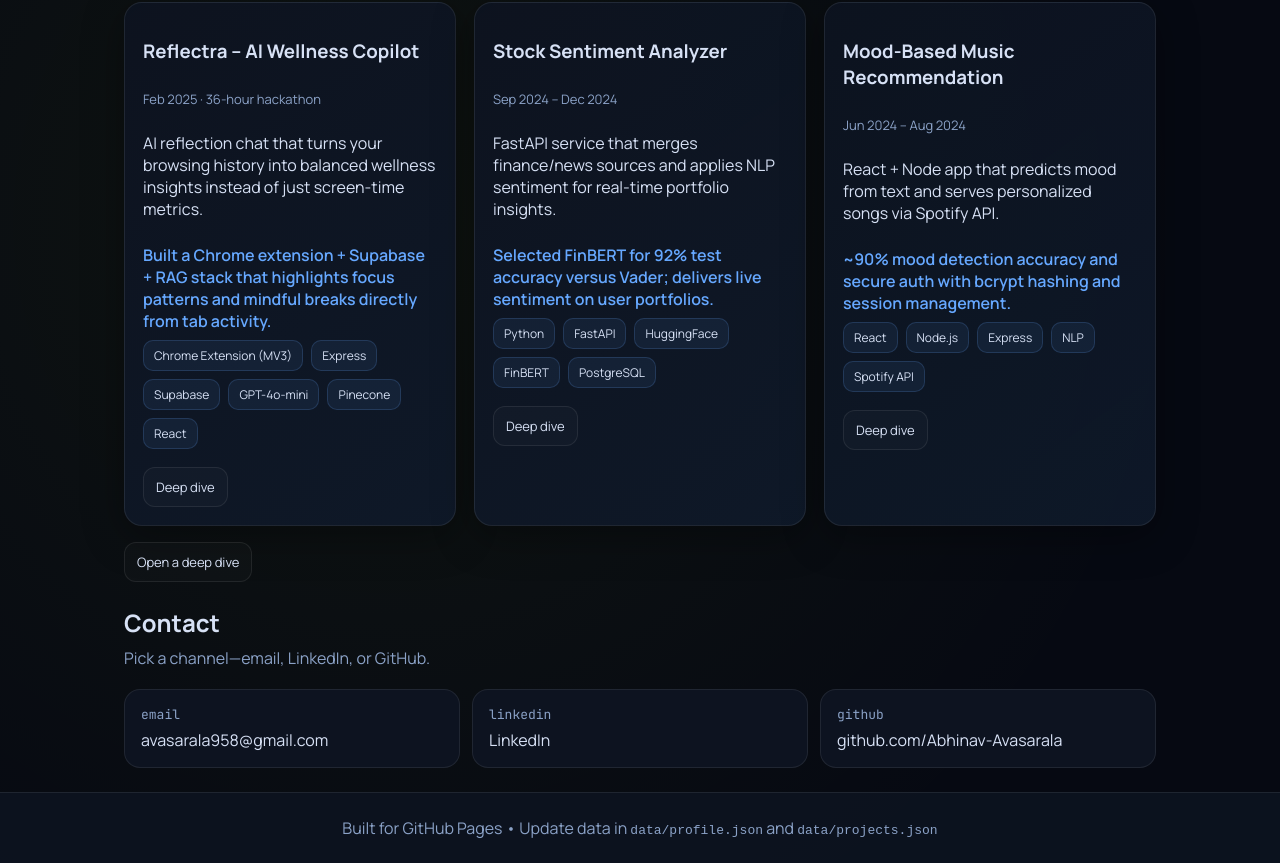
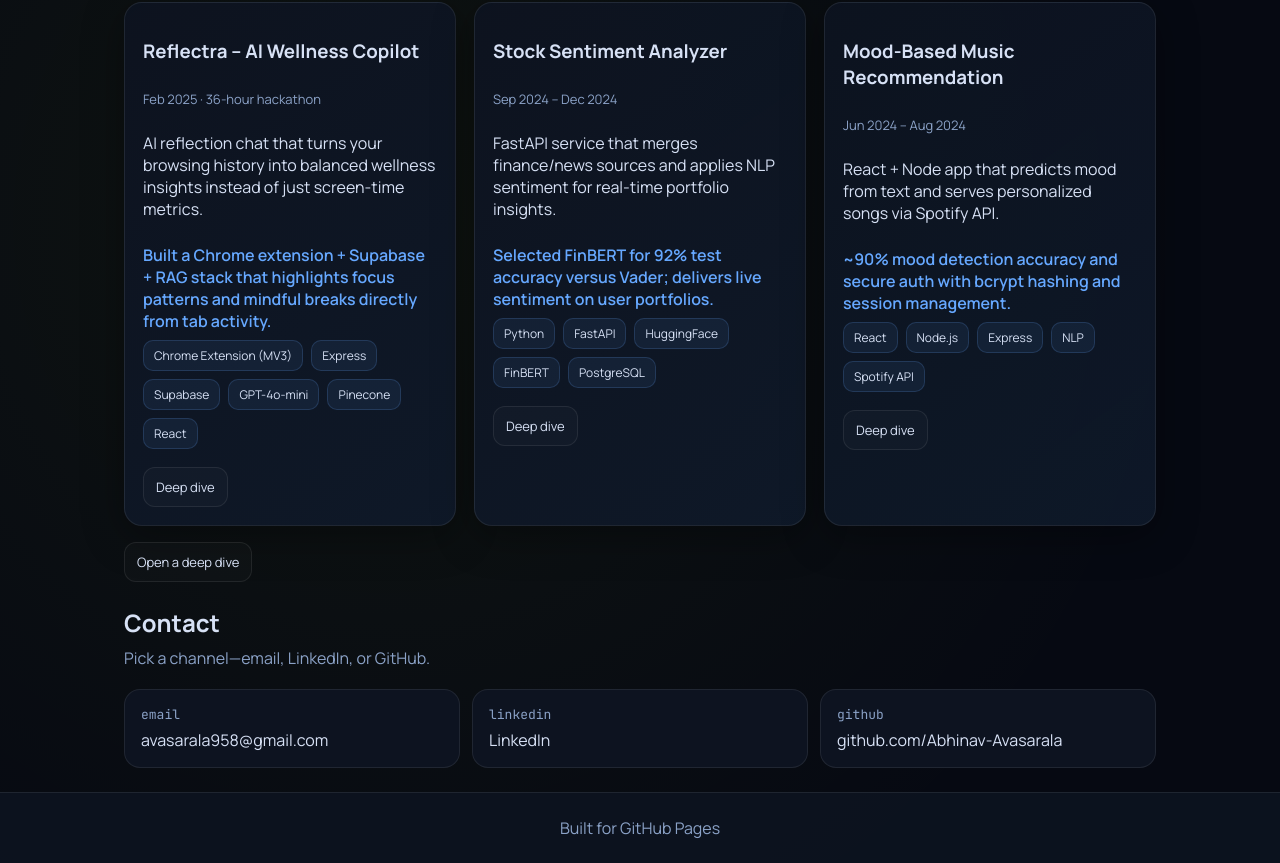
Before and after one commit to Abhinav-Avasarala/personal-page, a plain HTML site: page index.html in a window 1280 px wide. Shown: the part 2342-3205 px from the top of the page. Drawn offline with Linux system fonts and the light colour scheme.

Commit message:
removed unnecessary footer info

```diff
--- a/index.html
+++ b/index.html
@@ -101,7 +101,7 @@
   </main>
 
   <footer class="footer">
-    Built for GitHub Pages • Update data in <code>data/profile.json</code> and <code>data/projects.json</code>
+    Built for GitHub Pages </code>
   </footer>
 
   <script src="js/app.js"></script>
```
